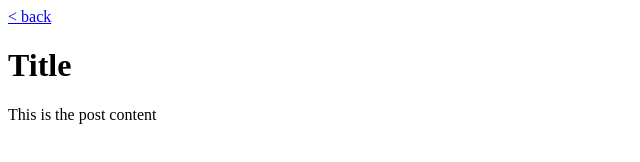
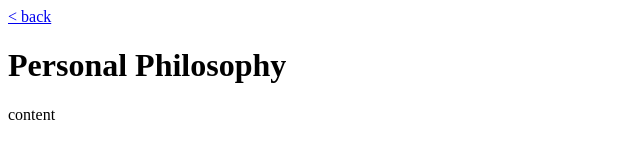
Before and after one commit to strawstack/Paper, a plain HTML site: page posts/personal_philosophy.html in a window 1280 px wide. Shown: the whole page, without its empty margins (0-640 px from the left). Drawn offline with Linux system fonts and the light colour scheme.

Commit message:
Update and rename post_title_slug_two.html to personal_philosophy.html

```diff
--- a/posts/post_title_slug_two.html
+++ b/posts/personal_philosophy.html
@@ -4,12 +4,12 @@ import { posts, html } from '../paper.js';
 
 html`
 +++
-title: Title Two
+title: Personal Philosophy
 date: 11 Jan 2025
-summary: personal philosophy
+summary: existing for one time step and everything after
 +++
-# Title
+# Personal Philosophy
 
-This is the post content
+content
 `;
 </script></body></html>
```
